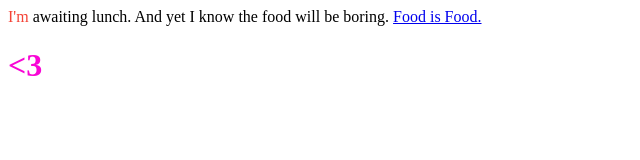
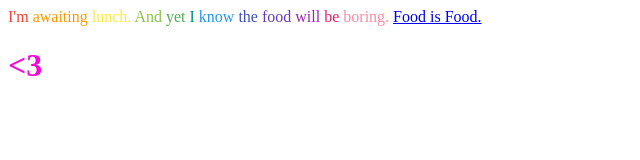
Before and after one commit to Katherine003/noob, a plain HTML site: page index.html in a window 1280 px wide. Shown: the whole page, without its empty margins (0-640 px from the left). Drawn offline with Linux system fonts and the light colour scheme.

Commit message:
Update index.html

```diff
--- a/index.html
+++ b/index.html
@@ -1,4 +1,5 @@
-<text style="color:F44336;">I'm</text> awaiting lunch.
-And yet I know the food will be boring.
+<text style="color:F44336;">I'm</text> <text style="color:#FF9800;">awaiting</text> <text style="color:#FFEB3B;">lunch.</text>
+<text style="color:#8BC34A;">And</text> <text style="color:#4CAF50;">yet</text> <text style="color:#009688;">I</text> <text style="color:#2196F3;">know</text> <text style="color:#3F51B5;">the</text>
+<text style="color:#673AB7;">food</text> <text style="color:#9C27B0;">will</text> <text style="color:#E91E63;">be</text> <text style="color:#F78DA7;">boring.</text>
 <a href="https://google.com">Food is Food.</a>
 <h1 style="color:#F806D5;"><3</h1>
```
